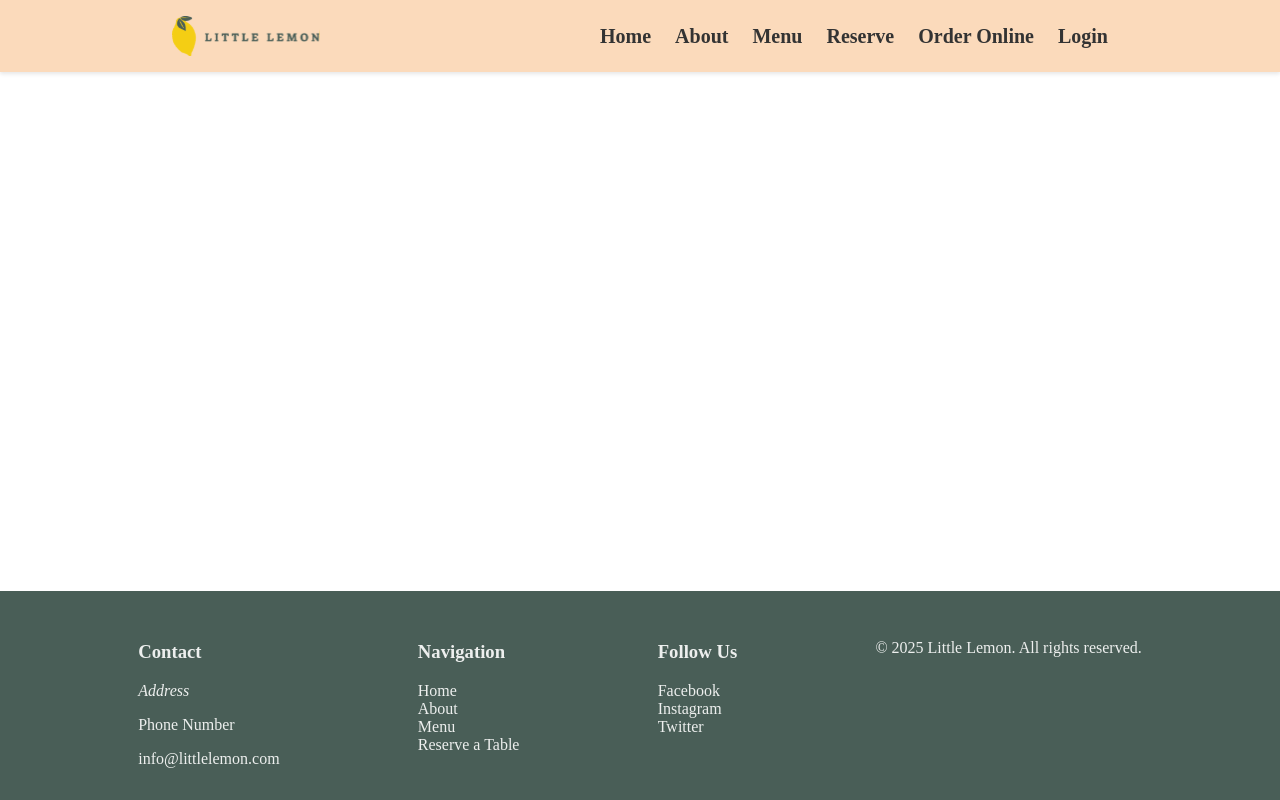
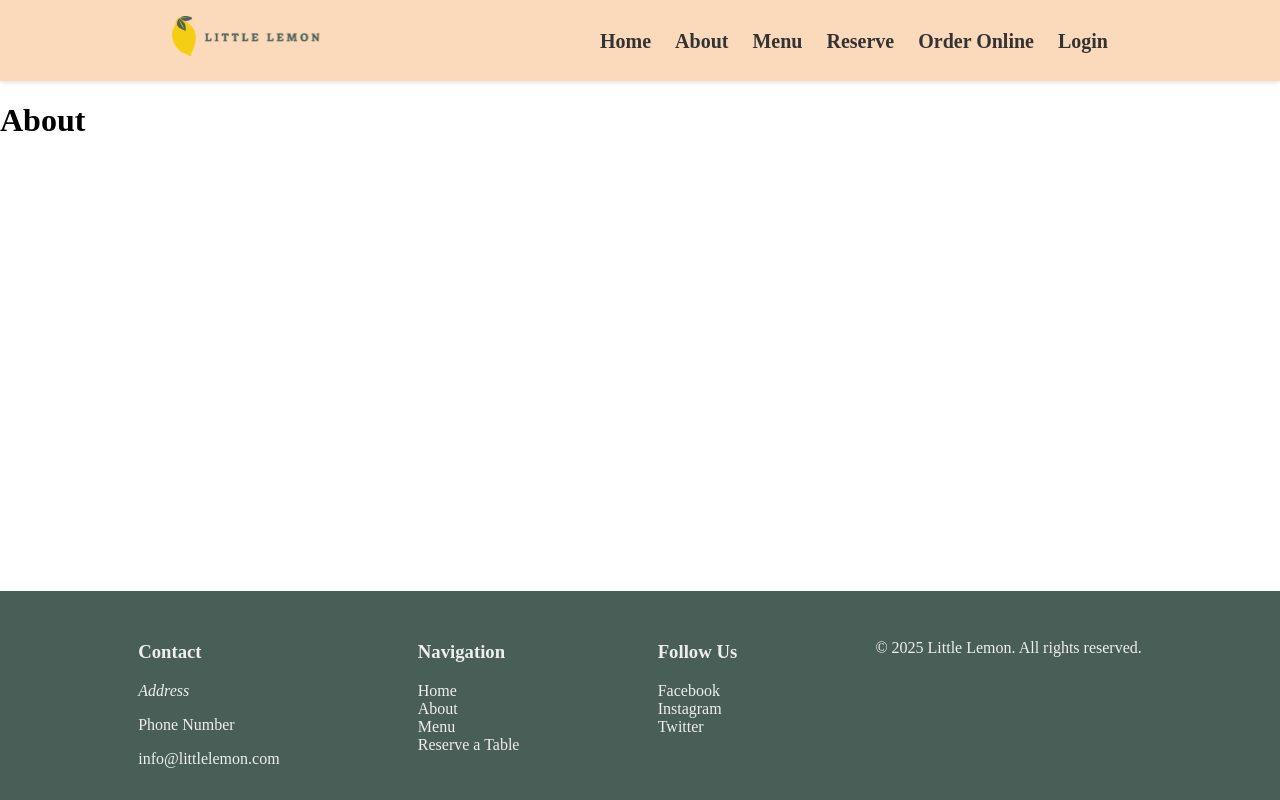
Before and after one commit to kaifunction/little-lemon, a React (Create React App) app: page /about in a window 1280 px wide. Built offline with nearby package versions, Linux system fonts and the light colour scheme; a web font is replaced by a local one.

Commit message:
homepage

```diff
--- a/src/App.js
+++ b/src/App.js
@@ -1,8 +1,6 @@
 import { Routes, Route } from "react-router-dom";
 import Header from './components/Header';
 import Footer from './components/Footer';
-import HomePage from './pages/HomePage';
-import BookingPage from './pages/BookingPage';
 import './App.css';
 import Main from "./components/Main";
 
--- a/src/components/Header.js
+++ b/src/components/Header.js
@@ -1,3 +1,4 @@
+import { Link } from 'react-router-dom';
 import logo from '../images/Logo 20.59.13.svg';
 import './Header.css';
 import Nav from './Nav';
@@ -6,7 +7,9 @@
 function Header(){
      return (
           <header>
-               <img src={logo} alt='logo'/>
+               <Link to='/'>
+                     <img src={logo} alt='logo'/>
+               </Link>
                <Nav />
           </header>
      )
--- a/src/components/Main.js
+++ b/src/components/Main.js
@@ -1,15 +1,17 @@
 // components/Main.js
-import { Routes, Route } from "react-router-dom";
+import { Routes, Route} from "react-router-dom"
 import HomePage from "../pages/HomePage";
 import BookingPage from "../pages/BookingPage";
+import About from "../pages/About";
 
 function Main() {
   return (
     <main>
-      <Routes>
-        <Route path="/" element={<HomePage />} />
-        <Route path="/booking" element={<BookingPage />} />
-      </Routes>
+     <Routes>
+          <Route path="/" element={<HomePage />} />
+          <Route path="/booking" element={<BookingPage />} />
+          <Route path="/about" element={<About />} />
+     </Routes>
     </main>
   );
 }
--- /dev/null
+++ b/src/pages/About.js
@@ -0,0 +1,9 @@
+function About(){
+     return(
+          <>
+               <h1>About</h1>
+          </>
+     )
+}
+
+export default About;
--- a/src/pages/HomePage.css
+++ b/src/pages/HomePage.css
@@ -94,7 +94,7 @@
      display: flex;
      flex-direction: row;
      justify-content: center;
-     gap: 24px;
+     gap: 25px;
 
 }
 
```
